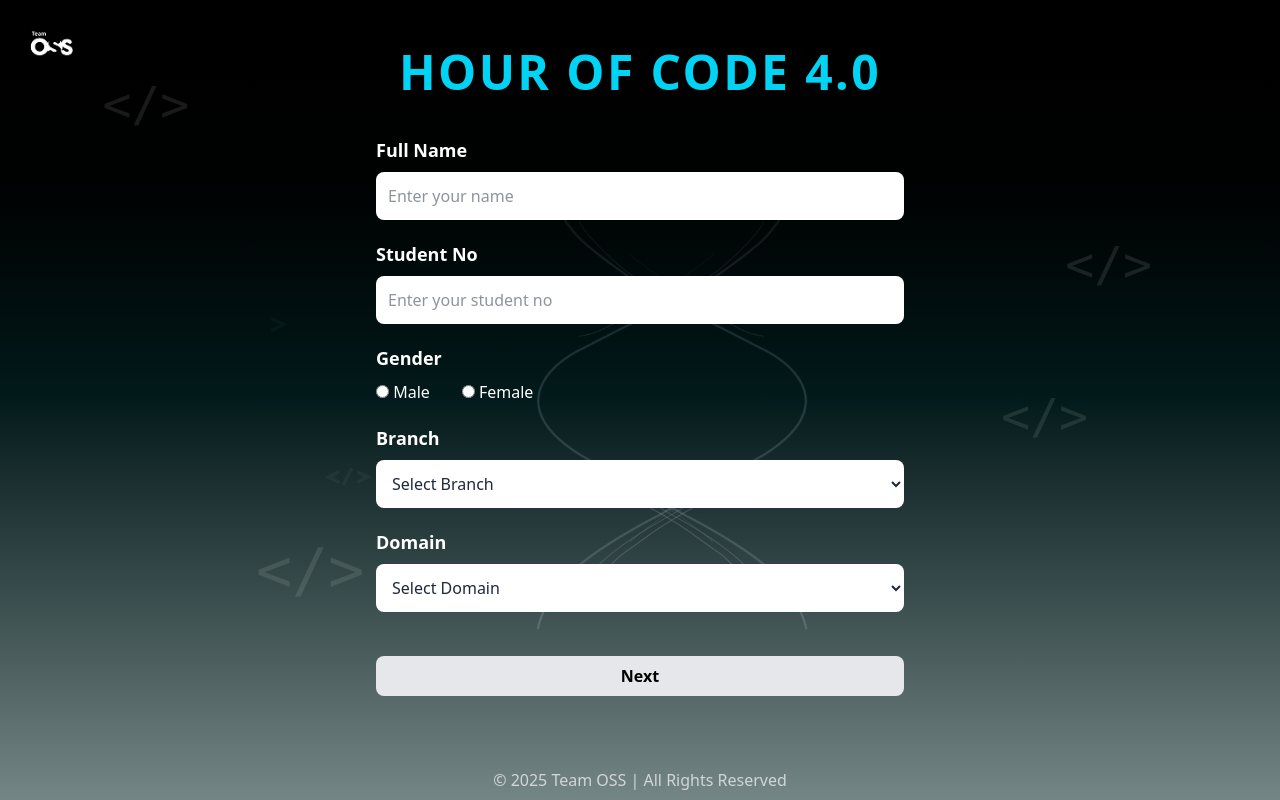
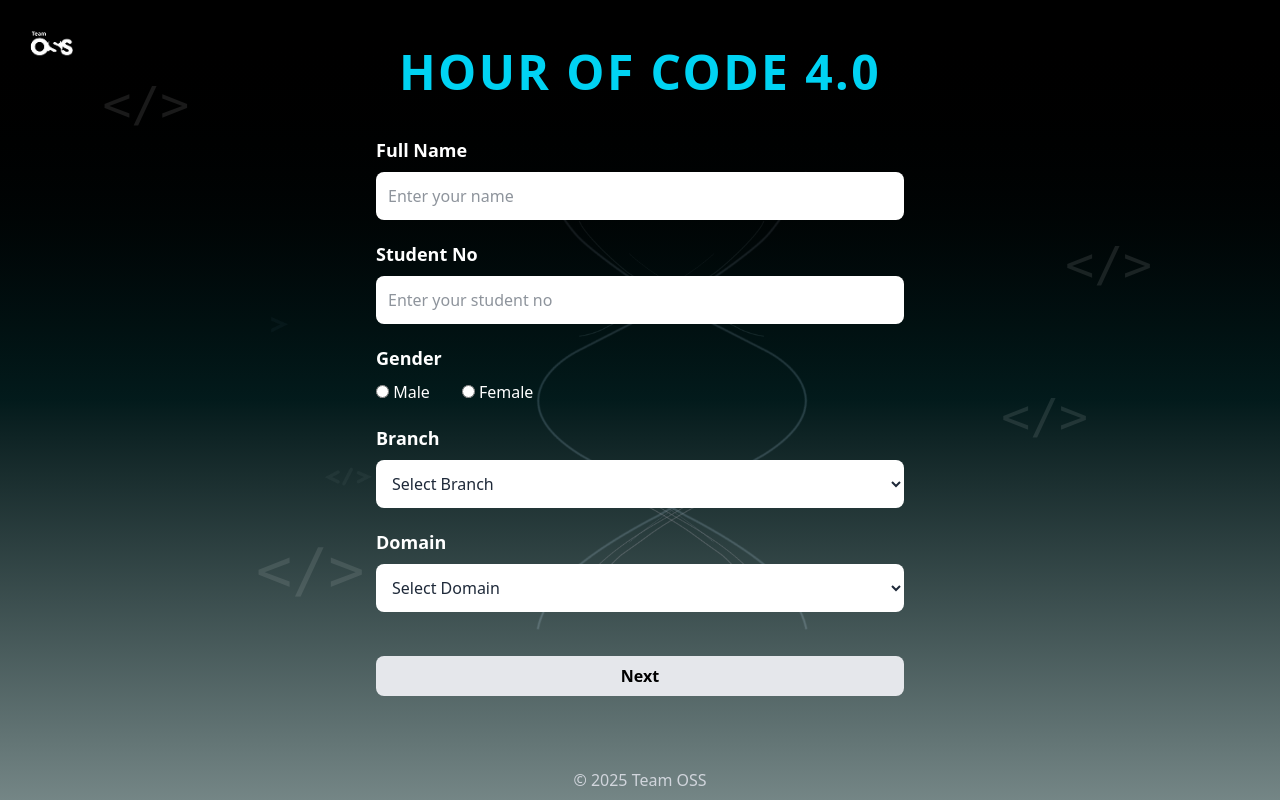
Before and after one commit to coder-Yash886/Registration-form, a React (Vite) app: page / in a window 1280 px wide. Built offline with nearby package versions, Linux system fonts and the light colour scheme.

Commit message:
Update Footer.jsx

```diff
--- a/src/components/Footer.jsx
+++ b/src/components/Footer.jsx
@@ -4,7 +4,7 @@ import React from "react";
 const Footer = () => {
   return (
     <footer className="w-full text-center py-4 text-sm sm:text-base text-gray-300 mt-8">
-      © {new Date().getFullYear()} Team OSS | All Rights Reserved
+      © {new Date().getFullYear()} Team OSS
     </footer>
   );
 };
```
